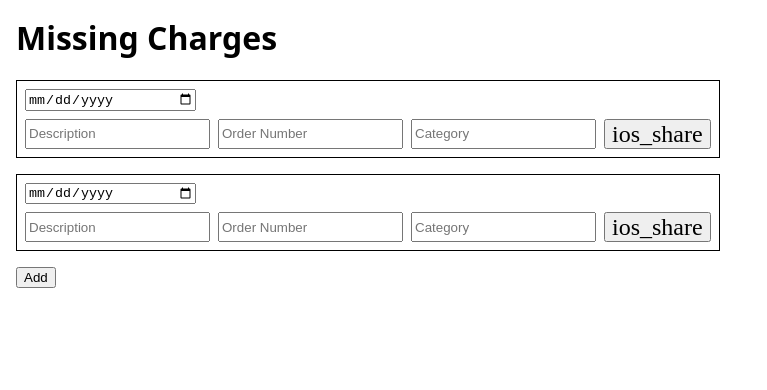
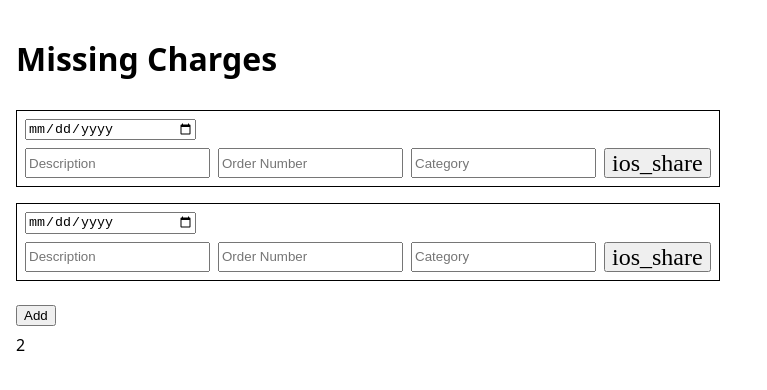
Before and after one commit to andyschott/missing-charges, a plain HTML site: page index.html in a window 1280 px wide. Both pictures are taken after a click on the button "Add". Shown: the whole page, without its empty margins (0-767 px from the left). Drawn offline with nearby package versions, Linux system fonts and the light colour scheme.

Commit message:
show number of missing charges

```diff
--- a/index.html
+++ b/index.html
@@ -12,7 +12,10 @@
     <div id="orders">
         <order-info></order-info>
     </div>
-    <button id="addButton">Add</button>
+    <span>
+	    <button id="addButton">Add</button>
+    </span>
+    <span id="itemCount">1</span>
 
     <template id="order-template">
         <link rel="stylesheet" href="https://fonts.googleapis.com/css2?family=Material+Symbols+Outlined:opsz,wght,FILL,GRAD@20..48,100..700,0..1,-50..200&icon_names=ios_share" />
--- a/script.js
+++ b/script.js
@@ -29,5 +29,8 @@ onload = () => {
         const orders = document.querySelector('#orders');
         const order = document.createElement('order-info');
         orders.appendChild(order);
+
+        const itemCount = document.querySelector('#itemCount');
+        itemCount.innerHTML = orders.childElementCount;
     })
 }
--- a/styles.css
+++ b/styles.css
@@ -1,6 +1,10 @@
 body {
     font-family: system-ui, -apple-system, BlinkMacSystemFont, 'Segoe UI', Roboto, Oxygen, Ubuntu, Cantarell, 'Open Sans', 'Helvetica Neue', sans-serif;
 	margin: 1rem;
+
+	display: flex;
+	flex-direction: column;
+	gap: 0.5rem;
 }
 
 @media only screen and (max-width: 500px) {
```
